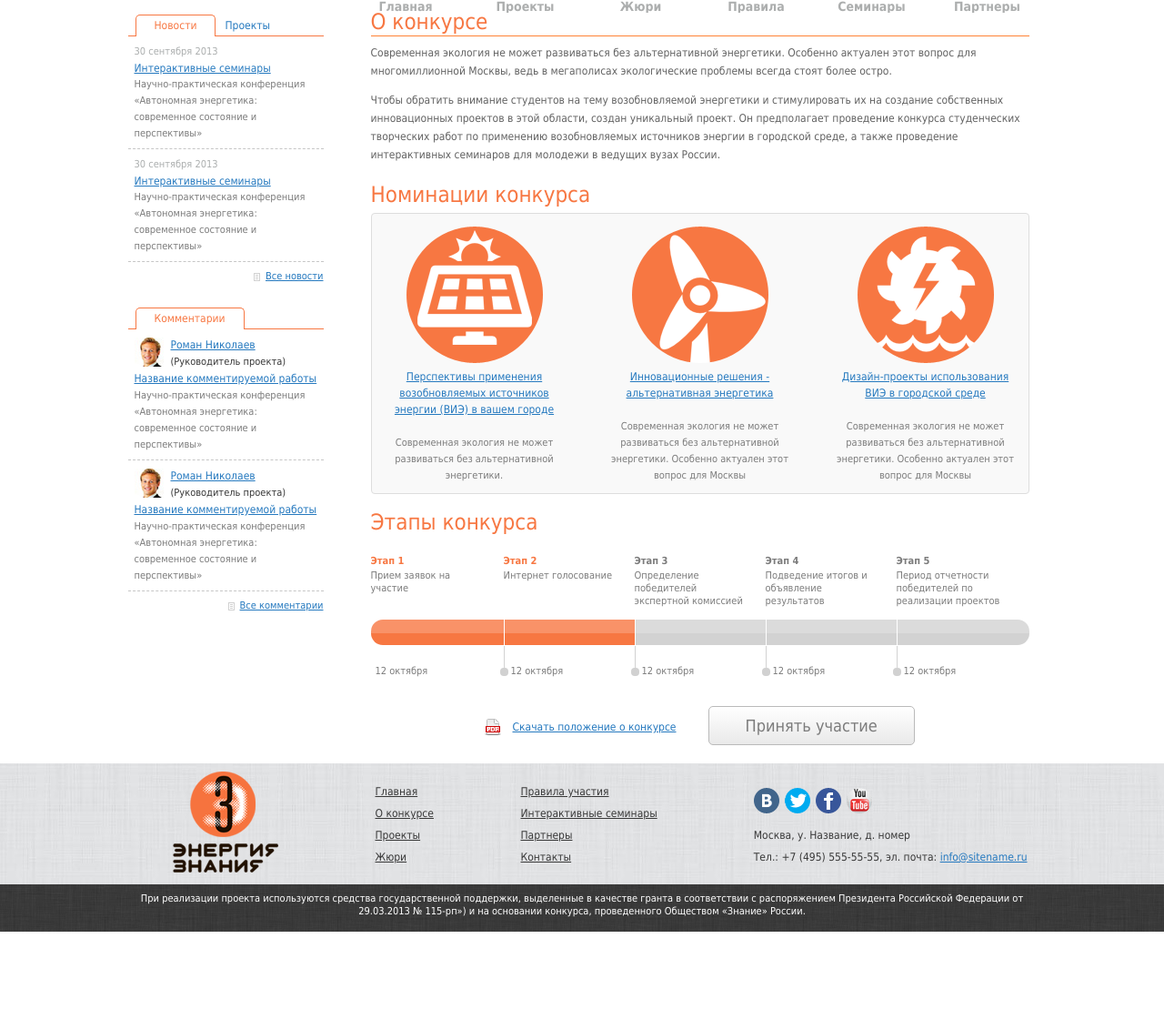
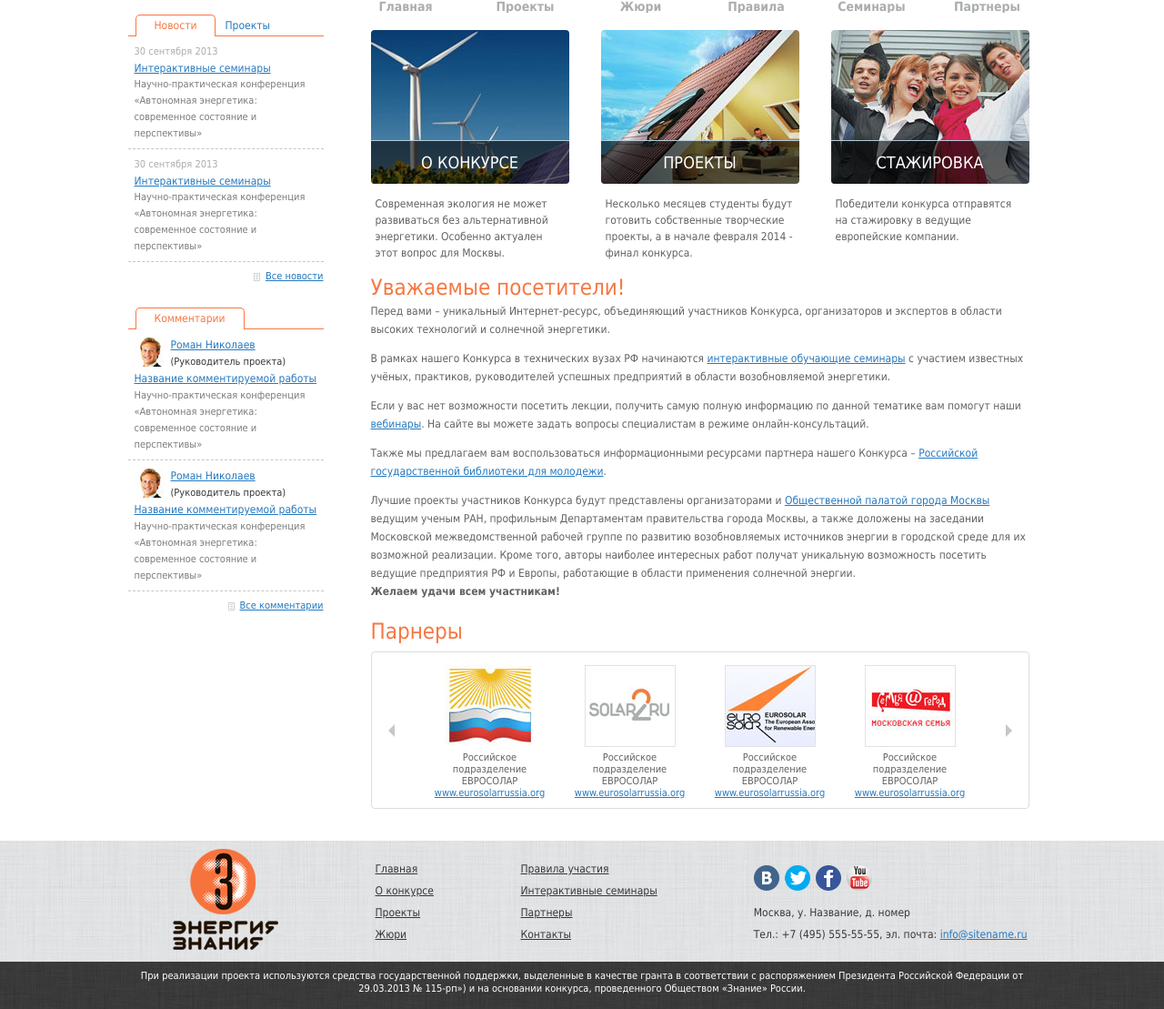
Before and after one commit to kpx13/solar, a Django app: template templates/home.html in a window 1280 px wide. Shown: the part 232-1341 px from the top of the page at 91% size. Before the commit the page ends 1256 px from the top, so only its background shows below. Run offline with Django 3.2, Linux system fonts and the light colour scheme; the template is opened without the code that fills it, so the values that code supplies are empty; parts of the project's set-up code (start-up, migrations or seed data) failed here and were passed over; some libraries are stand-ins or nearby versions.

Commit message:
статичная стр и главная

```diff
--- a/templates/base.html
+++ b/templates/base.html
@@ -21,7 +21,7 @@
     <header>
       <!-- .logo -->
       <div class="logo">
-        <a href="#">
+        <a href="/">
           <img src="/static/i/logo.png" alt="Энергия знания" width="146" height="140"/>
         </a>
         <!-- .h-search -->
@@ -51,8 +51,8 @@
         <!-- .h-menu -->
         <nav class="h-menu">
           <ul>
-            <li><a href="#">Главная</a></li>
-            <li><a href="#">О конкурсе</a></li>
+            <li><a href="/">Главная</a></li>
+            <li><a href="/o-konkurse/">О конкурсе</a></li>
             <li><a href="#">Контакты</a></li>
             <li><a href="#">Участвовать</a></li>
           </ul>
--- a/templates/home.html
+++ b/templates/home.html
@@ -3,89 +3,100 @@
 {% block title %}О конкурсе{% endblock %}
 
 {% block head %}
+    <script>
+    $(function() {
+        $(".partners-carousel").jCarouselLite({
+        btnNext: ".r-arr",
+        btnPrev: ".l-arr",
+        visible: 4,
+        speed: 500,
+        scroll: 2
+        });
+    });
+    </script>
 {% endblock %}
 
 {% block content %}
+    <!-- .main-section -->
+    <ul class="main-section">
+        <li>
+        <div class="img">
+            <a href="#">
+            <img src="/static/i/main-pic1.jpg" alt="О конкурсе" width="218" height="169"/>
+            <div class="img-caption">О конкурсе</div>
+            </a>
+        </div>
+        <div class="txt">Современная экология не может развиваться без  альтернативной энергетики. Особенно актуален этот вопрос для Москвы.</div>
+        </li>
+        <li>
+        <div class="img">
+            <a href="#">
+            <img src="/static/i/main-pic2.jpg" alt="Проекты" width="218" height="169"/>
+            <div class="img-caption">Проекты</div>
+            </a>
+        </div>
+        <div class="txt">Несколько месяцев студенты будут готовить собственные творческие проекты, а в начале февраля 2014 - финал конкурса.</div>
+        </li>
+        <li>
+        <div class="img">
+            <a href="#">
+            <img src="/static/i/main-pic3.jpg" alt="Стажировка" width="218" height="169"/>
+            <div class="img-caption">Стажировка</div>
+            </a>
+        </div>
+        <div class="txt">Победители конкурса отправятся на стажировку в ведущие европейские компании.</div>
+        </li>
+    </ul>
+    <!--// .main-section -->
     <!-- .text-block -->
     <div class="text-block">
-        <h1 class="headline">О конкурсе</h1>
-        <p>Современная экология не может развиваться без  альтернативной энергетики. Особенно актуален этот вопрос для многомиллионной Москвы, ведь в мегаполисах экологические проблемы всегда стоят более остро.</p>
-        <p>Чтобы обратить внимание студентов на тему возобновляемой энергетики и стимулировать их на создание собственных инновационных проектов в этой области, создан уникальный проект. Он предполагает проведение конкурса студенческих творческих работ по применению возобновляемых источников энергии в городской среде, а также проведение интерактивных семинаров  для молодежи в ведущих вузах России. </p>
+        <h1>Уважаемые посетители!</h1>
+        <p>Перед вами – уникальный Интернет-ресурс, объединяющий участников Конкурса, организаторов и экспертов в области высоких технологий и солнечной энергетики.</p>
+        <p>В рамках нашего Конкурса в технических вузах РФ начинаются <a href="#">интерактивные обучающие семинары</a> с участием известных учёных, практиков, руководителей успешных предприятий в области возобновляемой энергетики.</p>
+        <p>Если у вас нет возможности посетить лекции, получить самую полную информацию по данной тематике вам помогут наши
+        <a href="#">вебинары</a>. На сайте вы можете задать вопросы специалистам в режиме онлайн-консультаций.</p>
+        <p>Также мы предлагаем вам воспользоваться информационными ресурсами партнера нашего Конкурса  –
+        <a href="#">Российской государственной библиотеки для молодежи</a>.</p>
+        <p>Лучшие проекты участников Конкурса будут представлены организаторами и <a href="#">Общественной палатой города Москвы</a> ведущим ученым РАН, профильным Департаментам правительства города Москвы, а также доложены на заседании Московской межведомственной рабочей группе по развитию возобновляемых источников энергии в городской среде для их возможной реализации.  Кроме того, авторы наиболее интересных работ получат уникальную возможность посетить ведущие предприятия РФ и Европы, работающие в области применения солнечной энергии.<br><b>Желаем удачи всем участникам!</b></p>
     </div>
     <!--// .text-block -->
-    <!-- .nominations -->
-    <div class="nominations">
-        <h2 class="h1">Номинации конкурса</h2>
-        <!-- .nominations-list -->
-        <ul class="nominations-list">
-        <li class="nomination1">
-            <div class="title"><a href="#">Перспективы применения возобновляемых источников энергии (ВИЭ) в вашем городе<i class="ico"></i></a></div>
-            <div class="txt">Современная экология не может развиваться без  альтернативной энергетики.</div>
+    <!-- .partners-box -->
+    <div class="partners-box">
+        <h2 class="h1">Парнеры</h2>
+        <!-- .partners-carousel -->
+        <div class="partners-carousel">
+        <!-- .partners-list-wr -->
+        <div class="partners-carousel-wr">
+            <!-- .partners-list-in -->
+            <ul class="partners-carousel-in">
+            <li>
+                <a href="#"><img src="/static/i/partners-pic1.jpg" alt="Российское подразделение ЕВРОСОЛАР" width="100" height="90"/></a>
+                <div class="title">Российское подразделение ЕВРОСОЛАР</div>
+                <div class="site"><a href="#">www.eurosolarrussia.org</a></div>
             </li>
-        <li class="nomination2">
-            <div class="title"><a href="#">Инновационные решения - альтернативная энергетика<i class="ico"></i></a></div>
-            <div class="txt">Современная экология не может развиваться без  альтернативной энергетики. Особенно актуален этот вопрос для Москвы</div>
+            <li>
+                <a href="#"><img src="/static/i/partners-pic2.jpg" alt="Российское подразделение ЕВРОСОЛАР" width="100" height="90"/></a>
+                <div class="title">Российское подразделение ЕВРОСОЛАР</div>
+                <div class="site"><a href="#">www.eurosolarrussia.org</a></div>
             </li>
-        <li class="nomination3">
-            <div class="title"><a href="#">Дизайн-проекты использования ВИЭ в городской среде<i class="ico"></i></a></div>
-            <div class="txt">Современная экология не может развиваться без альтернативной энергетики. Особенно актуален этот вопрос для Москвы</div>
+            <li>
+                <a href="#"><img src="/static/i/partners-pic3.jpg" alt="Российское подразделение ЕВРОСОЛАР" width="100" height="90"/></a>
+                <div class="title">Российское подразделение ЕВРОСОЛАР</div>
+                <div class="site"><a href="#">www.eurosolarrussia.org</a></div>
+            </li>
+            <li>
+                <a href="#"><img src="/static/i/partners-pic4.jpg" alt="Российское подразделение ЕВРОСОЛАР" width="100" height="90"/></a>
+                <div class="title">Российское подразделение ЕВРОСОЛАР</div>
+                <div class="site"><a href="#">www.eurosolarrussia.org</a></div>
             </li>
             </ul>
-        <!--// .nominations-list -->
+            <!--// .partners-list-in -->
         </div>
-    <!--// .nominations -->
-    <!-- .stages -->
-    <div class="stages">
-        <h2 class="h1">Этапы конкурса</h2>
-        <!-- .stages-list -->
-        <ul class="stages-list">
-        <li class="passed">
-            <div class="title">Этап 1</div>
-            <div class="txt">Прием заявок на участие</div>
-            <div class="progress"></div>
-            <div class="date">12 октября</div>
-        </li>
-        <li class="passed">
-            <div class="title">Этап 2</div>
-            <div class="txt">Интернет голосование</div>
-            <div class="progress">
-            <div class="div"><i class="circle"></i></div>
+        <!--// .partners-list-wr -->
+        <div class="l-arr arr-carousel"><i></i></div>
+        <div class="r-arr arr-carousel"><i></i></div>
         </div>
-            <div class="date">12 октября</div>
-        </li>
-        <li>
-            <div class="title">Этап 3</div>
-            <div class="txt">Определение победителей экспертной комиссией</div>
-            <div class="progress">
-            <div class="div"><i class="circle"></i></div>
+        <!--// .partners-carousel -->
     </div>
-            <div class="date">12 октября</div>
-        </li>
-        <li>
-            <div class="title">Этап 4</div>
-            <div class="txt">Подведение итогов и объявление результатов</div>
-            <div class="progress">
-            <div class="div"><i class="circle"></i></div>
-            </div>
-            <div class="date">12 октября</div>
-        </li>
-        <li>
-            <div class="title">Этап 5</div>
-            <div class="txt">Период отчетности победителей по реализации проектов</div>
-            <div class="progress">
-            <div class="div"><i class="circle"></i></div>
-            </div>
-            <div class="date">12 октября</div>
-        </li>
-        </ul>
-        <!--// .stages-list -->
-    </div>
-    <!--// .stages -->
-    <div class="download-rules">
-        <div class="link"><a href="#">Скачать положение о конкурсе</a></div>
-    </div>
-    <div class="btn font18 participate">
-        <a href="#">Принять участие</a>
-    </div>
-
+    <!--// .partners-box -->
 {% endblock %}
--- a/templates/page.html
+++ b/templates/page.html
@@ -2,6 +2,10 @@
 
 {% block title %}{{ p.title }}{% endblock %}
 
+{% block head %}
+{% endblock %}
+
 {% block content %}
+    {{ p.content|safe }}
 
 {% endblock %}
```
Also changed, not shown: dump_all.json (added, +1 -0 lines), dump_news.json (deleted, +0 -1 lines). Lines whose indentation alone changed are shown as unchanged.
